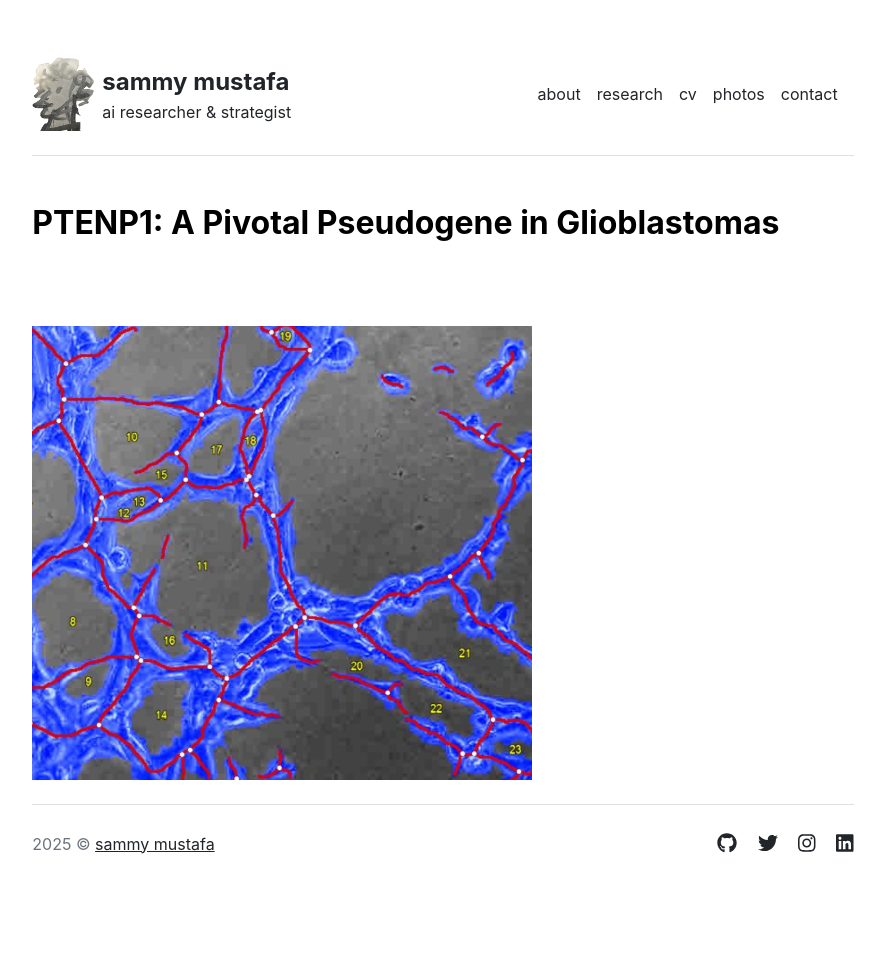
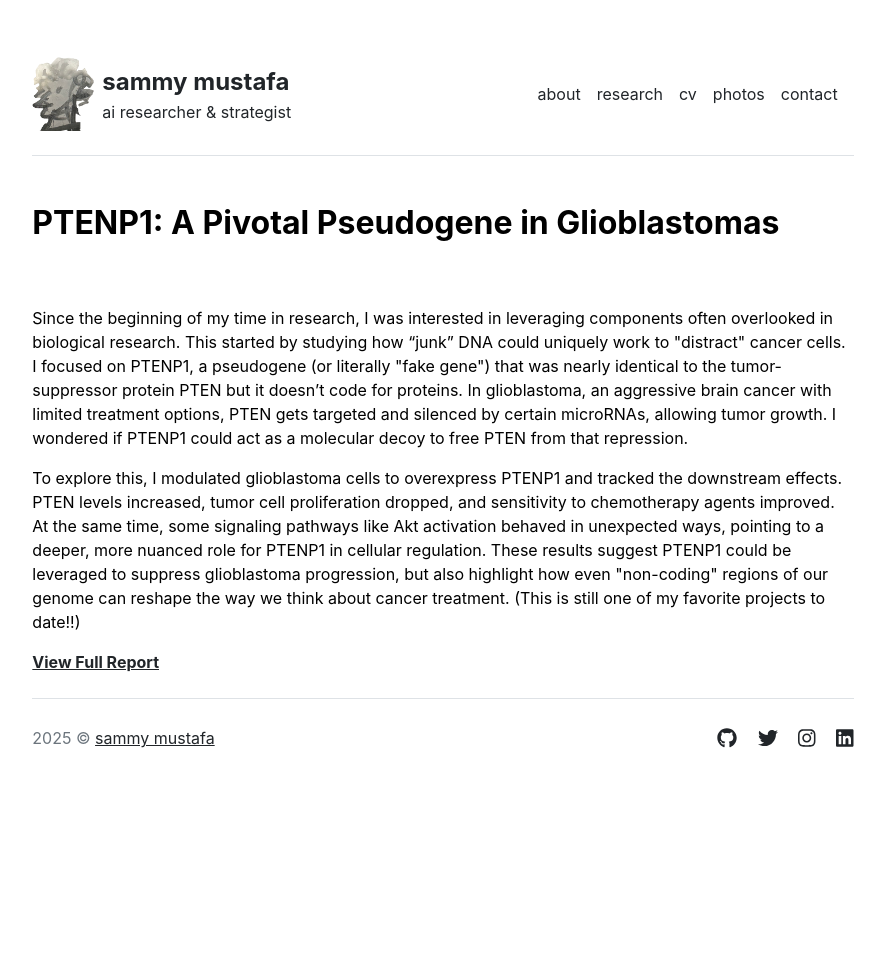
Before and after one commit to sammymustafa/personal-website, a Jekyll site: the page built from research/ptenp1.md, in a window 1280 px wide. Shown: the whole page, without its empty margins (197-1082 px from the left). Built offline with Jekyll 4.4.1, drawn with Linux system fonts in a browser that asks for light colours; after the commit the page ends 900 px from its top, so only the background shows below that.

Commit message:
test full research profile

```diff
--- a/_includes/ptenp1.html
+++ b/_includes/ptenp1.html
@@ -1,12 +1,13 @@
 <h2 class="fw-bold pb-3 mb-5" style="margin-bottom: 10px;">PTENP1: A Pivotal Pseudogene in Glioblastomas</h2>
 
 <p>
+Since the beginning of my time in research, I was interested in leveraging components often overlooked in biological research. This started by studying how “junk” DNA could uniquely work to "distract" cancer cells. I focused on PTENP1, a pseudogene (or literally "fake gene") that was nearly identical to the tumor-suppressor protein PTEN but it doesn’t code for proteins. In glioblastoma, an aggressive brain cancer with limited treatment options, PTEN gets targeted and silenced by certain microRNAs, allowing tumor growth. I wondered if PTENP1 could act as a molecular decoy to free PTEN from that repression.
 </p>
 
 <p>
+To explore this, I modulated glioblastoma cells to overexpress PTENP1 and tracked the downstream effects. PTEN levels increased, tumor cell proliferation dropped, and sensitivity to chemotherapy agents improved. At the same time, some signaling pathways like Akt activation behaved in unexpected ways, pointing to a deeper, more nuanced role for PTENP1 in cellular regulation. These results suggest PTENP1 could be leveraged to suppress glioblastoma progression, but also highlight how even "non-coding" regions of our genome can reshape the way we think about cancer treatment. (This is still one of my favorite projects to date!!)
 </p>
 
-<p>
-</p>
-
-<img src="{{ site.github.url }}/research/ptenp1.jpeg" alt="PTENP1 Image" style="max-width: 500px; margin-top: 20px;">
+<a href="/research/ptenp1.pdf" target="_blank" style="font-weight: bold; text-decoration: underline;">
+View Full Report
+</a>
```
Also changed, not shown: 2 other files.
